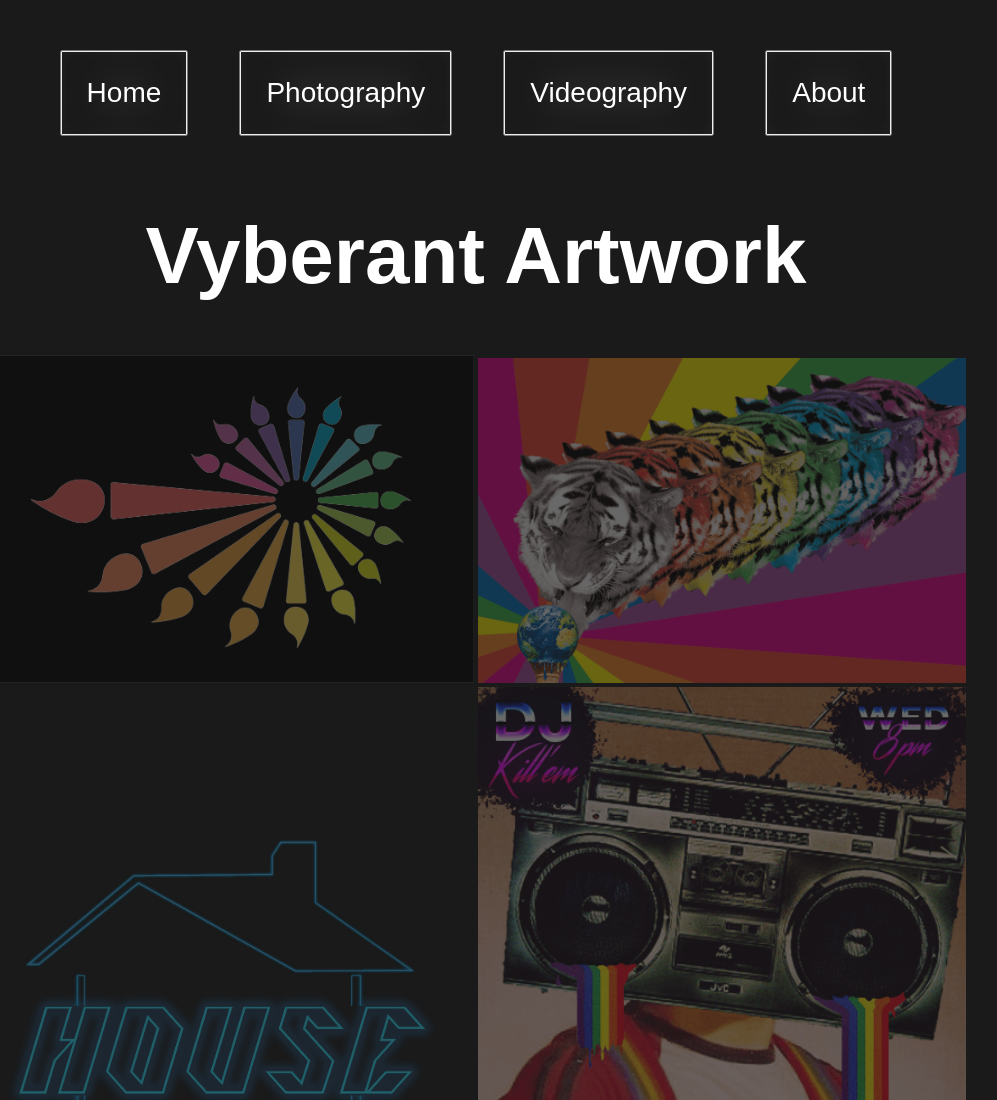
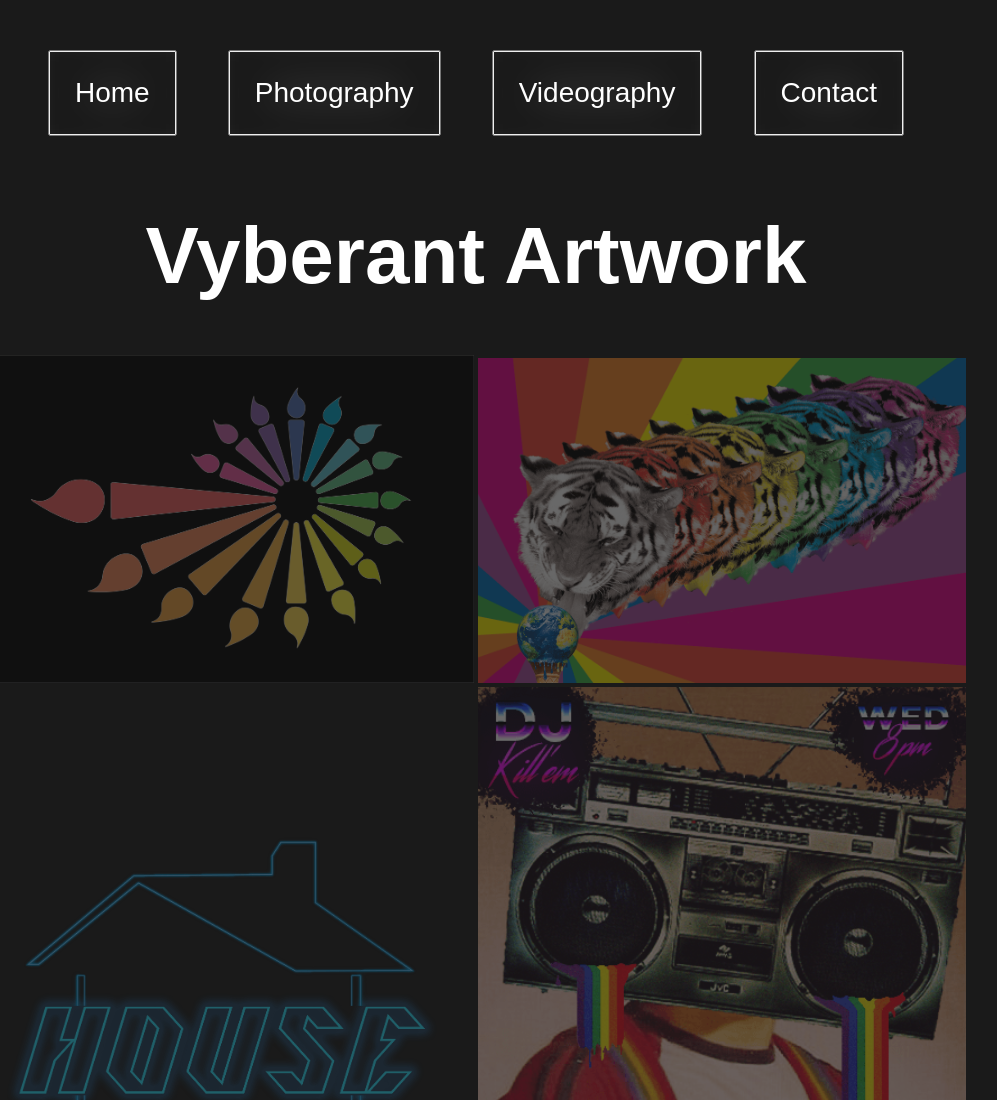
Before and after one commit to lkillam/lkillam.github.io, a plain HTML site: page artwork.html in a window 1280 px wide. Shown: the top 1100 px of the page, without its empty margins (164-1161 px from the left). Drawn offline with Linux system fonts and the light colour scheme.

Commit message:
Update name from "About" to "Contact"
yup

```diff
--- a/artwork.html
+++ b/artwork.html
@@ -17,7 +17,7 @@
   <button class="button" onclick="window.location.href='index.html';">Home</button>
   <button class="button" onclick="window.location.href='photography.html';">Photography</button>
   <button class="button" onclick="window.location.href='videos.html';">Videography</button>
-  <button class="button" onclick="window.location.href='about.html';">About</button>
+  <button class="button" onclick="window.location.href='about.html';">Contact</button>
  </nav>
 
   <h1><b>Vyberant Artwork</b></h1>
```
Also changed, not shown: photography.html (+1 -1 lines), videos.html (+1 -1 lines), contact.html (renamed from about.html).
